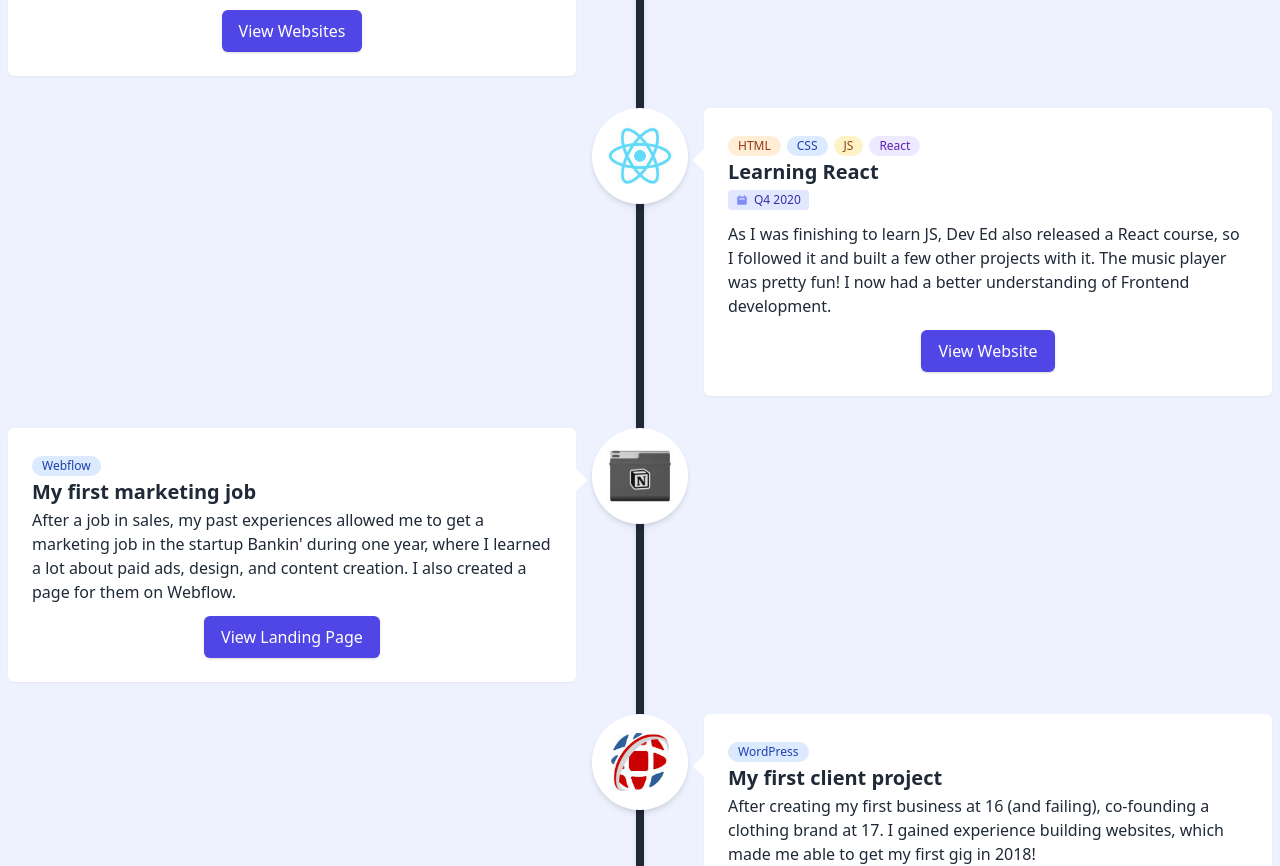
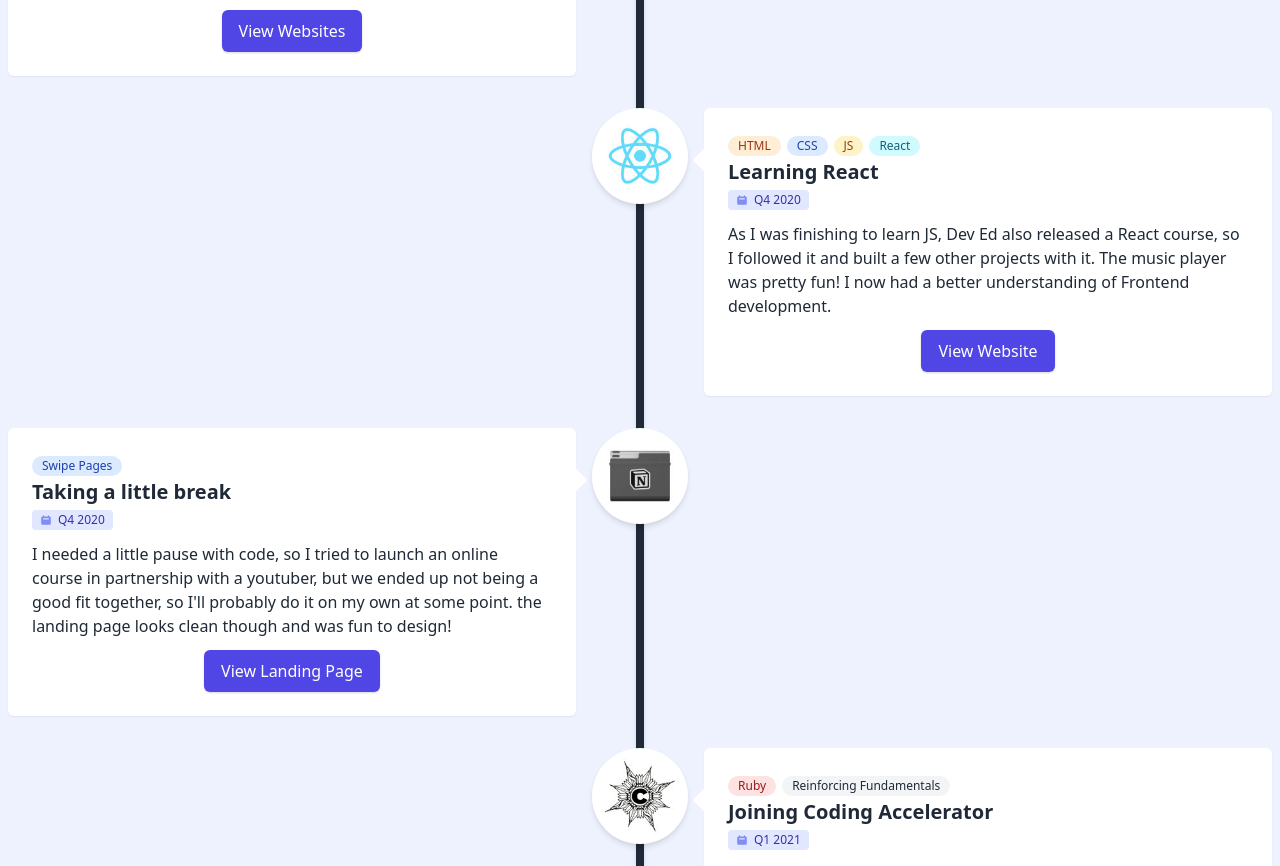
Before and after one commit to 5andu/web-dev-timeline, a React (Create React App) app: page /portfolio in a window 1280 px wide. Shown: the part 1880-2746 px from the top of the page. Built offline with nearby package versions, Linux system fonts and the light colour scheme.

Commit message:
Finished portfolio page

```diff
--- a/src/components/Timeline.js
+++ b/src/components/Timeline.js
@@ -137,7 +137,7 @@ const Timeline = () => {
                   </a>
                   during one year, where I learned a lot about paid ads, design,
                   and content creation. I also created a page for them on
-                  Webflow, on which I got more comfortable with thanks to{" "}
+                  Webflow, on which I got more comfortable thanks to{" "}
                   <a
                     href="https://university.webflow.com/"
                     target="_blank"
@@ -376,7 +376,7 @@ const Timeline = () => {
                 <span class="timeline-badge bg-yellow-100 text-yellow-800">
                   JS
                 </span>
-                <span class="timeline-badge bg-purple-100 text-purple-800">
+                <span class="timeline-badge bg-light-cyan text-dark-cyan">
                   React
                 </span>
                 <h2 class="text-xl font-bold py-0.5">Learning React</h2>
@@ -423,19 +423,35 @@ const Timeline = () => {
               <div class="timeline-pointer-left" aria-hidden="true"></div>
               <div class="bg-white p-6 rounded-md shadow-sm">
                 <span class="timeline-badge bg-blue-100 text-blue-800">
-                  Webflow
+                  Swipe Pages
                 </span>
-                <h2 class="text-xl font-bold py-0.5">My first marketing job</h2>
+                <h2 class="text-xl font-bold py-0.5">Taking a little break</h2>
+                <span class="timeline-date">
+                  <svg
+                    xmlns="http://www.w3.org/2000/svg"
+                    viewBox="0 0 20 20"
+                    fill="currentColor"
+                    class="mr-1.5 h-3 w-3 text-indigo-400"
+                  >
+                    <path
+                      fill-rule="evenodd"
+                      d="M6 2a1 1 0 00-1 1v1H4a2 2 0 00-2 2v10a2 2 0 002 2h12a2 2 0 002-2V6a2 2 0 00-2-2h-1V3a1 1 0 10-2 0v1H7V3a1 1 0 00-1-1zm0 5a1 1 0 000 2h8a1 1 0 100-2H6z"
+                      clip-rule="evenodd"
+                    />
+                  </svg>
+                  Q4 2020
+                </span>
                 <p>
-                  After a job in sales, my past experiences allowed me to get a
-                  marketing job in the startup Bankin' during one year, where I
-                  learned a lot about paid ads, design, and content creation. I
-                  also created a page for them on Webflow.
+                  I needed a little pause with code, so I tried to launch an
+                  online course in partnership with a youtuber, but we ended up
+                  not being a good fit together, so I'll probably do it on my
+                  own at some point. the landing page looks clean though and was
+                  fun to design!
                 </p>
                 <div class="flex justify-center mt-3">
                   <button class="block rounded-md border border-transparent bg-indigo-600 text-base font-medium text-white shadow hover:bg-indigo-700 focus:outline-none focus:ring-2 focus:ring-indigo-500 focus:ring-offset-2">
                     <a
-                      href="https://bankin.com/fr/referral.html"
+                      href="https://www.apprendrenotion.com/closed"
                       target="_blank"
                       rel="noopener noreferrer"
                     >
@@ -446,120 +462,202 @@ const Timeline = () => {
               </div>
             </div>
           </div>
+
+          {/* Project 9: Coding Accelerator */}
           <div class="relative z-10">
-            <img src={Project1} alt="" class="timeline-img" />
+            <img src={Project9} alt="" class="timeline-img" />
             <div class="timeline-container-right">
               <div class="timeline-pointer-right" aria-hidden="true"></div>
               <div class="bg-white p-6 rounded-md shadow-sm">
-                <span class="timeline-badge bg-blue-100 text-blue-800">
-                  WordPress
+                <span class="timeline-badge bg-red-100 text-red-800">Ruby</span>
+                <span class="timeline-badge bg-gray-100 text-gray-800">
+                  Reinforcing Fundamentals
                 </span>
                 <h2 class="text-xl font-bold py-0.5">
-                  My first client project
+                  Joining Coding Accelerator
                 </h2>
+                <span class="timeline-date">
+                  <svg
+                    xmlns="http://www.w3.org/2000/svg"
+                    viewBox="0 0 20 20"
+                    fill="currentColor"
+                    class="mr-1.5 h-3 w-3 text-indigo-400"
+                  >
+                    <path
+                      fill-rule="evenodd"
+                      d="M6 2a1 1 0 00-1 1v1H4a2 2 0 00-2 2v10a2 2 0 002 2h12a2 2 0 002-2V6a2 2 0 00-2-2h-1V3a1 1 0 10-2 0v1H7V3a1 1 0 00-1-1zm0 5a1 1 0 000 2h8a1 1 0 100-2H6z"
+                      clip-rule="evenodd"
+                    />
+                  </svg>
+                  Q1 2021
+                </span>
                 <p>
-                  After creating my first business at 16 (and failing),
-                  co-founding a clothing brand at 17. I gained experience
-                  building websites, which made me able to get my first gig in
-                  2018!
+                  The CMO of the company I work for gave me some advice on
+                  learning how to code, and told me that I didn't focus enough
+                  on the basics, so I joined this program which helps you become
+                  a fullstack developer to practice more. It helps a lot and
+                  makes me more confident in my skills.
+                </p>
+                <div class="flex justify-center mt-3">
+                  <button class="block rounded-md border border-transparent bg-gray-700 text-base font-medium text-white shadow hover:bg-gray-900 focus:outline-none focus:ring-2 focus:ring-indigo-500 focus:ring-offset-2">
+                    <a
+                      href="https://joincodingnow.com/coding-accelerator"
+                      // FIND REFERRAL
+                      target="_blank"
+                      rel="noopener noreferrer"
+                    >
+                      <p class="px-1 py-2 sm:px-4">
+                        Check out Coding Accelerator
+                      </p>
+                    </a>
+                  </button>
+                </div>
+                <p class="flex justify-center">(the course is in French)</p>
+              </div>
+            </div>
+          </div>
+
+          {/* Project 10: Go Rails Course */}
+          <div class="relative z-10">
+            <img src={Project10} alt="" class="timeline-img" />
+            <div class="timeline-container-left">
+              <div class="timeline-pointer-left" aria-hidden="true"></div>
+              <div class="bg-white p-6 rounded-md shadow-sm">
+                <span class="timeline-badge bg-red-100 text-red-800">
+                  Ruby on Rails
+                </span>
+                <span class="timeline-badge bg-light-orange text-dark-orange">
+                  HTML
+                </span>
+                <span class="timeline-badge bg-blue-100 text-blue-800">
+                  CSS
+                </span>
+
+                <h2 class="text-xl font-bold py-0.5">Learning Ruby on Rails</h2>
+                <span class="timeline-date">
+                  <svg
+                    xmlns="http://www.w3.org/2000/svg"
+                    viewBox="0 0 20 20"
+                    fill="currentColor"
+                    class="mr-1.5 h-3 w-3 text-indigo-400"
+                  >
+                    <path
+                      fill-rule="evenodd"
+                      d="M6 2a1 1 0 00-1 1v1H4a2 2 0 00-2 2v10a2 2 0 002 2h12a2 2 0 002-2V6a2 2 0 00-2-2h-1V3a1 1 0 10-2 0v1H7V3a1 1 0 00-1-1zm0 5a1 1 0 000 2h8a1 1 0 100-2H6z"
+                      clip-rule="evenodd"
+                    />
+                  </svg>
+                  Q1 2021
+                </span>
+                <p>
+                  While following Coding Accelerator, I started learning Ruby on
+                  Rails to be able to build web apps, to do so, I followed a
+                  course from Gorails by Chris Oliver which taught me how to
+                  build a tweet scheduling web app.
                 </p>
                 <div class="flex justify-center mt-3">
                   <button class="block rounded-md border border-transparent bg-indigo-600 text-base font-medium text-white shadow hover:bg-indigo-700 focus:outline-none focus:ring-2 focus:ring-indigo-500 focus:ring-offset-2">
                     <a
-                      href="https://europedemenagementgroupage.com/"
+                      href="https://social-tweaks.herokuapp.com/"
                       target="_blank"
                       rel="noopener noreferrer"
                     >
-                      <p class="px-1 py-2 sm:px-4">View Website</p>
+                      <p class="px-1 py-2 sm:px-4">View Web App</p>
                     </a>
                   </button>
                 </div>
               </div>
             </div>
           </div>
+
+          {/* Project 11: Final Project */}
           <div class="relative z-10">
-            <img src={Project2} alt="" class="timeline-img" />
+            <img src={Project11} alt="" class="timeline-img" />
+            <div class="timeline-container-right">
+              <div class="timeline-pointer-right" aria-hidden="true"></div>
+              <div class="bg-white p-6 rounded-md shadow-sm">
+                <span class="timeline-badge bg-light-orange text-dark-orange">
+                  HTML
+                </span>
+                <span class="timeline-badge bg-blue-100 text-blue-800">
+                  CSS
+                </span>
+                <span class="timeline-badge bg-yellow-100 text-yellow-800">
+                  JS
+                </span>
+                <span class="timeline-badge bg-light-cyan text-dark-cyan">
+                  React
+                </span>
+                <h2 class="text-xl font-bold py-0.5">This Portfolio</h2>
+                <span class="timeline-date">
+                  <svg
+                    xmlns="http://www.w3.org/2000/svg"
+                    viewBox="0 0 20 20"
+                    fill="currentColor"
+                    class="mr-1.5 h-3 w-3 text-indigo-400"
+                  >
+                    <path
+                      fill-rule="evenodd"
+                      d="M6 2a1 1 0 00-1 1v1H4a2 2 0 00-2 2v10a2 2 0 002 2h12a2 2 0 002-2V6a2 2 0 00-2-2h-1V3a1 1 0 10-2 0v1H7V3a1 1 0 00-1-1zm0 5a1 1 0 000 2h8a1 1 0 100-2H6z"
+                      clip-rule="evenodd"
+                    />
+                  </svg>
+                  Q1 2021
+                </span>
+                <p>
+                  This portfolio uses all the Frontend languages I learned so
+                  far, plus Tailwind CSS, which I had to learn in order to build
+                  the website you are on.
+                </p>
+              </div>
+            </div>
+          </div>
+
+          {/* Project 12: Final P */}
+          <div class="relative z-10">
+            <img src={Project12} alt="" class="timeline-img" />
             <div class="timeline-container-left">
               <div class="timeline-pointer-left" aria-hidden="true"></div>
               <div class="bg-white p-6 rounded-md shadow-sm">
+                <span class="timeline-badge bg-red-100 text-red-800">
+                  Ruby on Rails
+                </span>
+                <span class="timeline-badge bg-light-orange text-dark-orange">
+                  HTML
+                </span>
                 <span class="timeline-badge bg-blue-100 text-blue-800">
-                  Webflow
+                  CSS
                 </span>
-                <h2 class="text-xl font-bold py-0.5">My first marketing job</h2>
+                <span class="timeline-badge bg-yellow-100 text-yellow-800">
+                  JS
+                </span>
+                <span class="timeline-badge bg-light-cyan text-dark-cyan">
+                  React
+                </span>
+                <h2 class="text-xl font-bold py-0.5">The final project</h2>
+                <span class="timeline-date">
+                  <svg
+                    xmlns="http://www.w3.org/2000/svg"
+                    viewBox="0 0 20 20"
+                    fill="currentColor"
+                    class="mr-1.5 h-3 w-3 text-indigo-400"
+                  >
+                    <path
+                      fill-rule="evenodd"
+                      d="M6 2a1 1 0 00-1 1v1H4a2 2 0 00-2 2v10a2 2 0 002 2h12a2 2 0 002-2V6a2 2 0 00-2-2h-1V3a1 1 0 10-2 0v1H7V3a1 1 0 00-1-1zm0 5a1 1 0 000 2h8a1 1 0 100-2H6z"
+                      clip-rule="evenodd"
+                    />
+                  </svg>
+                  Q1 2021
+                </span>
                 <p>
-                  After a job in sales, my past experiences allowed me to get a
-                  marketing job in the startup Bankin' during one year, where I
-                  learned a lot about paid ads, design, and content creation. I
-                  also created a page for them on Webflow.
+                  And finally this project, which uses everything I have learned
+                  so far ! :)
                 </p>
                 <div class="flex justify-center mt-3">
                   <button class="block rounded-md border border-transparent bg-indigo-600 text-base font-medium text-white shadow hover:bg-indigo-700 focus:outline-none focus:ring-2 focus:ring-indigo-500 focus:ring-offset-2">
-                    <a
-                      href="https://bankin.com/fr/referral.html"
-                      target="_blank"
-                      rel="noopener noreferrer"
-                    >
-                      <p class="px-1 py-2 sm:px-4">View Landing Page</p>
-                    </a>
-                  </button>
-                </div>
-              </div>
-            </div>
-          </div>
-          <div class="relative z-10">
-            <img src={Project1} alt="" class="timeline-img" />
-            <div class="timeline-container-right">
-              <div class="timeline-pointer-right" aria-hidden="true"></div>
-              <div class="bg-white p-6 rounded-md shadow-sm">
-                <span class="timeline-badge bg-blue-100 text-blue-800">
-                  WordPress
-                </span>
-                <h2 class="text-xl font-bold py-0.5">
-                  My first client project
-                </h2>
-                <p>
-                  After creating my first business at 16 (and failing),
-                  co-founding a clothing brand at 17. I gained experience
-                  building websites, which made me able to get my first gig in
-                  2018!
-                </p>
-                <div class="flex justify-center mt-3">
-                  <button class="block rounded-md border border-transparent bg-indigo-600 text-base font-medium text-white shadow hover:bg-indigo-700 focus:outline-none focus:ring-2 focus:ring-indigo-500 focus:ring-offset-2">
-                    <a
-                      href="https://europedemenagementgroupage.com/"
-                      target="_blank"
-                      rel="noopener noreferrer"
-                    >
-                      <p class="px-1 py-2 sm:px-4">View Website</p>
-                    </a>
-                  </button>
-                </div>
-              </div>
-            </div>
-          </div>
-          <div class="relative z-10">
-            <img src={Project2} alt="" class="timeline-img" />
-            <div class="timeline-container-left">
-              <div class="timeline-pointer-left" aria-hidden="true"></div>
-              <div class="bg-white p-6 rounded-md shadow-sm">
-                <span class="timeline-badge bg-blue-100 text-blue-800">
-                  Webflow
-                </span>
-                <h2 class="text-xl font-bold py-0.5">My first marketing job</h2>
-                <p>
-                  After a job in sales, my past experiences allowed me to get a
-                  marketing job in the startup Bankin' during one year, where I
-                  learned a lot about paid ads, design, and content creation. I
-                  also created a page for them on Webflow.
-                </p>
-                <div class="flex justify-center mt-3">
-                  <button class="block rounded-md border border-transparent bg-indigo-600 text-base font-medium text-white shadow hover:bg-indigo-700 focus:outline-none focus:ring-2 focus:ring-indigo-500 focus:ring-offset-2">
-                    <a
-                      href="https://bankin.com/fr/referral.html"
-                      target="_blank"
-                      rel="noopener noreferrer"
-                    >
-                      <p class="px-1 py-2 sm:px-4">View Landing Page</p>
+                    <a href="#" target="_blank" rel="noopener noreferrer">
+                      <p class="px-1 py-2 sm:px-4">Available soon</p>
                     </a>
                   </button>
                 </div>
--- a/tailwind.config.js
+++ b/tailwind.config.js
@@ -15,6 +15,8 @@ module.exports = {
       colors: {
         "light-orange": "#FFEDD5",
         "dark-orange": "#9A3412",
+        "light-cyan": "#CFFAFE",
+        "dark-cyan": "#155E75",
       },
       inset: {
         17: "68px",
```
Also changed, not shown: src/img/project_visual_11.jpg, src/img/project_visual_12.jpg.
